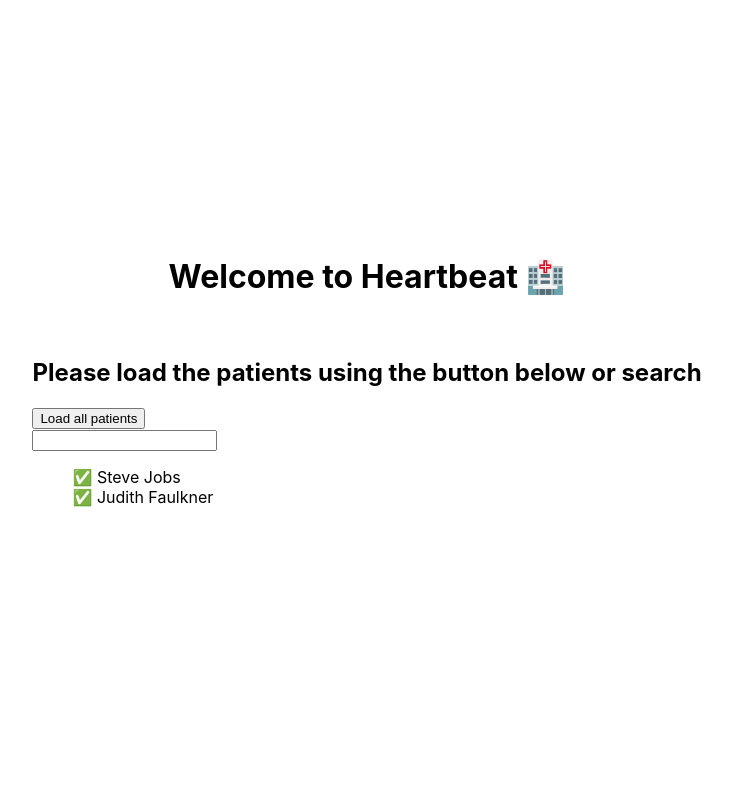
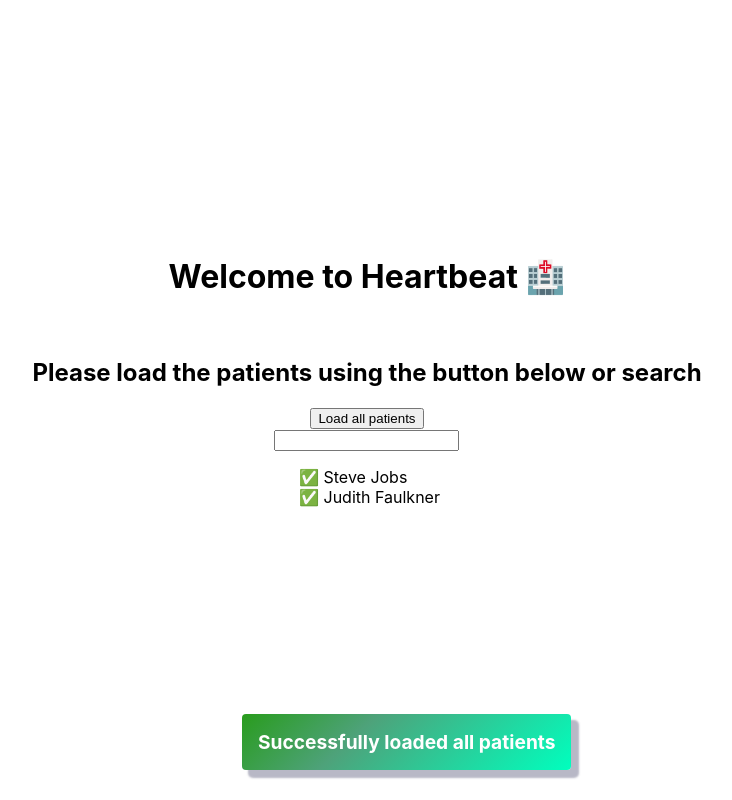
Before and after one commit to heartbeat-medical/frontend-challenge, a React (Create React App) app: page / in a window 1280 px wide. Both pictures are taken after a click on the button "Load all patients". Shown: the whole page, without its empty margins (273-1005 px from the left). Built offline with nearby package versions, Linux system fonts and the light colour scheme.

Commit message:
init push

```diff
--- a/package.json
+++ b/package.json
@@ -12,6 +12,7 @@
     "@types/node": "^12.0.0",
     "@types/react": "^17.0.0",
     "@types/react-dom": "^17.0.0",
+    "lodash": "^4.17.21",
     "react": "^17.0.2",
     "react-dom": "^17.0.2",
     "react-scripts": "4.0.3",
@@ -44,10 +45,11 @@
     ]
   },
   "devDependencies": {
+    "@types/lodash": "^4.14.179",
     "eslint-config-prettier": "^8.1.0",
-    "prettier": "^2.2.1",
     "husky": "^6.0.0",
-    "lint-staged": "^10.5.4"
+    "lint-staged": "^10.5.4",
+    "prettier": "^2.2.1"
   },
   "husky": {
     "hooks": {
--- a/src/App.tsx
+++ b/src/App.tsx
@@ -4,6 +4,7 @@ import { Patient, PatientsService } from "./patients/patients";
 import { createNewPatientsApi } from "./patients/patients_api";
 import { PatientsLoader } from "./patients/patients_loader_button";
 import { PatientsSearch } from "./patients/patients_search";
+import ToastProvider from "./toast/ToastProvider";
 
 function App() {
   const [patients, updatePatients] = useState<Patient[]>([]);
@@ -14,6 +15,7 @@ function App() {
 
   return (
     <div className="App">
+      <ToastProvider>
         <header className="App-header">
           <h1>Welcome to Heartbeat 🏥</h1>
           <div
@@ -22,6 +24,9 @@ function App() {
               borderRadius: "8px",
               padding: "20px",
               marginBottom: "20px",
+              display: "flex",
+              flexDirection: "column",
+              alignItems: "center",
             }}
           >
             <h2>Please load the patients using the button below or search</h2>
@@ -36,6 +41,7 @@ function App() {
             {patients.length > 0 && displayPatients(patients)}
           </div>
         </header>
+      </ToastProvider>
     </div>
   );
 }
@@ -44,7 +50,7 @@ export default App;
 
 function displayPatients(patients: Patient[]) {
   return (
-    <ul>
+    <ul style={{ paddingLeft: "5px" }}>
       {patients.map((p, k) => (
         <li style={{ listStyle: "none" }} key={k}>
           ✅ {p.name}{" "}
--- a/src/patients/patients_loader_button.tsx
+++ b/src/patients/patients_loader_button.tsx
@@ -1,4 +1,5 @@
 import { FunctionComponent } from "react";
+import { useToast } from "../toast/ToastProvider";
 import { Patient } from "./patients";
 
 type props = {
@@ -10,10 +11,24 @@ export const PatientsLoader: FunctionComponent<props> = ({
   loadPatients,
   onLoaded,
 }) => {
+  const { addToast } = useToast();
+
   const makeRequest = () => {
     loadPatients()
-      .then((ps) => onLoaded(ps))
-      .catch((err) => alert(err));
+      .then((ps) => {
+        onLoaded(ps);
+        addToast({
+          title: "Successfully loaded all patients",
+          status: "success",
+        });
+      })
+      .catch((err) =>
+        addToast({
+          title: "Error loading all patients",
+          message: err,
+          status: "error",
+        })
+      );
   };
   return (
     <div>
--- a/src/patients/patients_search.tsx
+++ b/src/patients/patients_search.tsx
@@ -1,5 +1,7 @@
-import { FunctionComponent, useState } from "react";
+import { FunctionComponent, useEffect, useState } from "react";
 import { Patient, PatientSearchQuery } from "./patients";
+import * as lodash from "lodash";
+import { useToast } from "../toast/ToastProvider";
 
 type props = {
   loadPatients: (query: PatientSearchQuery) => Promise<Patient[]>;
@@ -10,25 +12,45 @@ export const PatientsSearch: FunctionComponent<props> = ({
   loadPatients,
   onResults,
 }) => {
-  const [query, updateQuery] = useState("");
+  const [query, setQuery] = useState("");
+  const [loading, setLoading] = useState(false);
+  const { addToast } = useToast();
+
+  useEffect(() => {
+    makeRequest();
+  }, [query]);
+
   const makeRequest = () => {
+    setLoading(true);
     const sq: PatientSearchQuery = {
       name: query,
-      ehrID: query,
-      id: query,
     };
+
     loadPatients(sq)
-      .then((ps) => onResults(ps))
-      .catch((err) => alert(err));
+      .then((ps) => {
+        onResults(ps);
+        setLoading(false);
+      })
+      .catch((err) => {
+        addToast({
+          title: "Error searching patients",
+          message: err,
+          status: "error",
+        });
+        setLoading(false);
+      });
   };
+
+  const changeHandler = (e: React.ChangeEvent<HTMLInputElement>) => {
+    setQuery(e.target.value);
+  };
+
+  const debouncedHandler = lodash.debounce(changeHandler, 300);
+
   return (
     <div>
-      <input
-        onChange={(e) => {
-          updateQuery(e.target.value);
-          makeRequest();
-        }}
-      />
+      <input onChange={debouncedHandler} aria-label="search-input" />
+      {loading && <div>Loading...</div>}
     </div>
   );
 };
--- /dev/null
+++ b/src/toast/ToastContainer.tsx
@@ -0,0 +1,18 @@
+import { ToastBox, ToastProps } from "./toast";
+
+export default function ToastContainer({ toasts }: { toasts: ToastProps[] }) {
+  return (
+    <>
+      {toasts &&
+        toasts.map((toast) => (
+          <ToastBox
+            key={toast.id}
+            id={toast.id}
+            title={toast.title}
+            message={toast.message}
+            status={toast.status}
+          />
+        ))}
+    </>
+  );
+}
--- /dev/null
+++ b/src/toast/ToastProvider.tsx
@@ -0,0 +1,56 @@
+import React, { useState, useContext, useCallback } from "react";
+import { ToastProps } from "./toast";
+import ToastContainer from "./ToastContainer";
+
+const ToastContext = React.createContext({
+  addToast: ({ title, message, status }: any) => {},
+  removeToast: (id: any) => {},
+});
+
+let id = 1;
+
+const ToastProvider = ({ children }: { children: JSX.Element }) => {
+  const [toasts, setToasts] = useState<ToastProps[]>([]);
+
+  const addToast = useCallback(
+    ({ title, message, status }) => {
+      setToasts((toasts) => [
+        ...toasts,
+        {
+          id: id++,
+          title: title,
+          message: message,
+          status: status,
+        },
+      ]);
+    },
+    [setToasts]
+  );
+
+  const removeToast = useCallback(
+    (id) => {
+      setToasts((toasts) => toasts.filter((t) => t.id !== id));
+    },
+    [setToasts]
+  );
+
+  return (
+    <ToastContext.Provider
+      value={{
+        addToast,
+        removeToast,
+      }}
+    >
+      <ToastContainer toasts={toasts} />
+      {children}
+    </ToastContext.Provider>
+  );
+};
+
+const useToast = () => {
+  const toastHelpers = useContext(ToastContext);
+  return toastHelpers;
+};
+
+export { ToastContext, useToast };
+export default ToastProvider;
--- a/src/toast/toast.tsx
+++ b/src/toast/toast.tsx
@@ -1,16 +1,32 @@
-import { FunctionComponent } from "react";
+import { FunctionComponent, useEffect } from "react";
 import "./toast.css";
-type props = {
+import { useToast } from "./ToastProvider";
+
+export type ToastProps = {
+  id: number;
   title: string;
   message?: string;
   status: "success" | "error";
 };
 
-export const ToastBox: FunctionComponent<props> = ({
+export const ToastBox: FunctionComponent<ToastProps> = ({
+  id,
   title,
   message,
   status,
 }) => {
+  const { removeToast } = useToast();
+
+  useEffect(() => {
+    const timer = setTimeout(() => {
+      removeToast(id);
+    }, 3000);
+
+    return () => {
+      clearTimeout(timer);
+    };
+  }, [id, removeToast]);
+
   return (
     <div className={["toast", status].join(" ")}>
       <h6>{title}</h6>
```
Also changed, not shown: 2 other files (tests, documents, lock files or other folders). Lines whose indentation alone changed are shown as unchanged.
